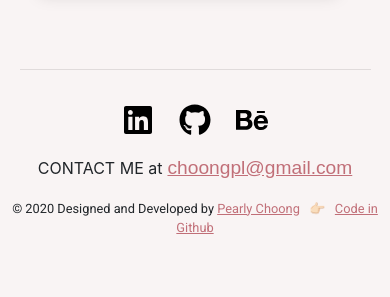
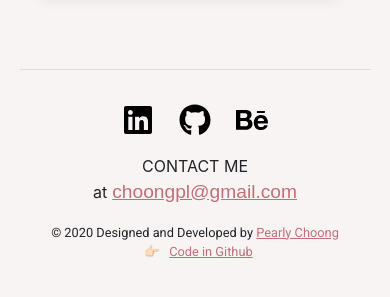
Before and after one commit to Pearly-choong/portfolio-site, a React (Create React App) app in the folder client/: page /Portfolio in a window 390 px wide. Shown: the part 1188-1485 px from the top of the page. Built offline with nearby package versions, Linux system fonts and the light colour scheme; a web font is replaced by a local one.

Commit message:
adjust the footer size in mobile version

```diff
--- a/client/src/components/project/Project.js
+++ b/client/src/components/project/Project.js
@@ -67,7 +67,7 @@ class Portfolio extends React.Component{
               </div>
             </div>
             <hr className="break-line"></hr>
-            <div className="text-center">
+            <div className="text-center px-5">
              <Footer/>
             </div>
           </div>
--- a/client/src/shared/_mediaQuery.scss
+++ b/client/src/shared/_mediaQuery.scss
@@ -67,6 +67,11 @@
     .project-link-fs {
         font-size: 1rem;
     }
+
+    // .my-footer-bg {
+    //     padding-left: 2.5rem;
+    //     padding-right: 2.5rem;
+    // }
 
 }
 
```
